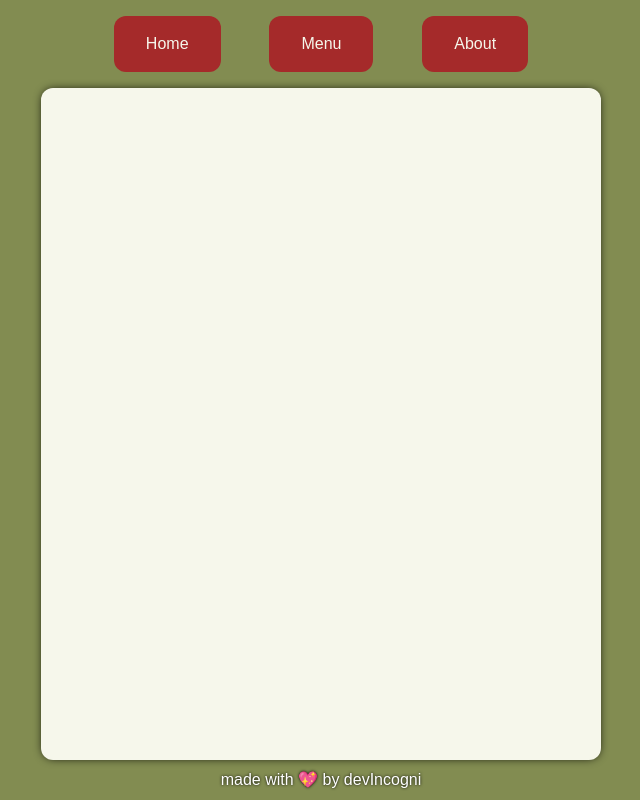
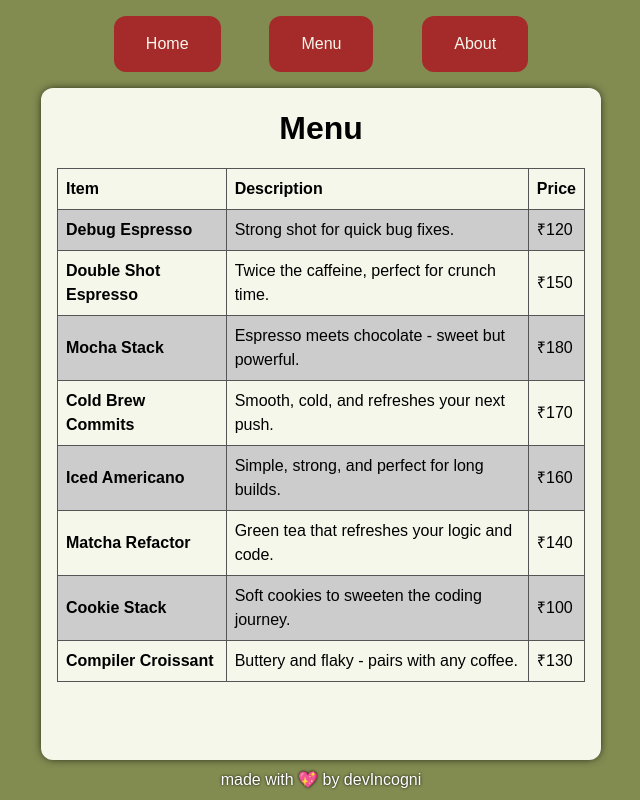
Before and after one commit to devIncogni/restaurant-page, a website built with webpack: page src/template.htm in a window 1280 px wide. Both pictures are taken after a click on the button "Menu". Shown: the whole page, without its empty margins (319-959 px from the left). Built offline with nearby package versions, Linux system fonts and the light colour scheme; a web font is replaced by a local one.

Commit message:
made a functional menu Page - created menu style css - created menupage.js - added function by linking to index.js

```diff
--- a/src/index.js
+++ b/src/index.js
@@ -1,8 +1,11 @@
 import "./styles.css";
 import "./home-styles.css";
 import "./about-styles.css";
+import "./menu-styles.css";
+
 import generateHome from "./homePage.js";
 import generateAbout from "./aboutPage.js";
+import generateMenu from "./menuPage.js";
 
 console.log("Hello World");
 
@@ -13,12 +16,18 @@ homeBtn.addEventListener("click", (event) => {
   generateHome(holder);
 });
 
-// window.addEventListener("load", () => {
-//   generateHome(holder);
-// });
+window.addEventListener("load", () => {
+  generateHome(holder);
+});
 
 const abtBtn = document.querySelector(".aboutButton");
 
 abtBtn.addEventListener("click", () => {
   generateAbout(holder);
 });
+
+const menuBtn = document.querySelector(".menuButton");
+
+menuBtn.addEventListener("click", () => {
+  generateMenu(holder);
+});
--- /dev/null
+++ b/src/menu-styles.css
@@ -0,0 +1,21 @@
+.menu-info {
+    display: flex;
+    flex-direction: column;
+    align-items: center;
+    gap: 1rem;
+}
+
+.menu-table {
+    border-collapse: collapse;
+}
+
+.menu-table td,
+.menu-table th {
+    padding: 0.5rem;
+    text-align: left;
+    border: 1px solid #555;
+}
+
+.menu-table tr:nth-child(even) {
+    background: #ccc;
+}
--- /dev/null
+++ b/src/menuPage.js
@@ -0,0 +1,63 @@
+function generateMenu(container) {
+  container.innerHTML = `<div class="menu-info">
+                <div>
+                    <h1>Menu</h1>
+                </div>
+                <div>
+                    <table class="menu-table">
+                        <!-- <caption>Schedule</caption> -->
+                        <tbody>
+                            <tr>
+                                <th>Item</th>
+                                <th>Description</th>
+                                <th>Price</th>
+                            </tr>
+                            <tr>
+                                <th>Debug Espresso</th>
+                                <td>Strong shot for quick bug fixes.</td>
+                                <td>₹120</td>
+                            </tr>
+                            <tr>
+                                <th>Double Shot Espresso</th>
+                                <td>Twice the caffeine, perfect for crunch time.</td>
+                                <td>₹150</td>
+                            </tr>
+                            <tr>
+                                <th>Mocha Stack</th>
+                                <td>Espresso meets chocolate - sweet but powerful.</td>
+                                <td>₹180</td>
+                            </tr>
+                            <tr>
+                                <th>Cold Brew Commits</th>
+                                <td>Smooth, cold, and refreshes your next push.</td>
+                                <td>₹170</td>
+                            </tr>
+                            <tr>
+                                <th>Iced Americano</th>
+                                <td>Simple, strong, and perfect for long builds.</td>
+                                <td>₹160</td>
+                            </tr>
+                            <tr>
+                                <th>Matcha Refactor</th>
+                                <td>Green tea that refreshes your logic and code.</td>
+                                <td>₹140</td>
+                            </tr>
+                            <tr>
+                                <th>Cookie Stack</th>
+                                <td>Soft cookies to sweeten the coding journey.</td>
+                                <td>₹100</td>
+                            </tr>
+                            <tr>
+                                <th>Compiler Croissant</th>
+                                <td>Buttery and flaky - pairs with any coffee. </td>
+                                <td>₹130</td>
+                            </tr>
+                        </tbody>
+                    </table>
+                </div>
+
+
+            </div>`;
+}
+
+export default generateMenu;
--- a/src/template.htm
+++ b/src/template.htm
@@ -11,13 +11,12 @@
     <header>
         <nav>
             <button class="homeButton">Home</button>
-            <button>Menu</button>
+            <button class="menuButton">Menu</button>
             <button class="aboutButton">About</button>
         </nav>
     </header>
     <div id="content">
         <div class="holder">
-
         </div>
     </div>
     <div class="footer">
```
